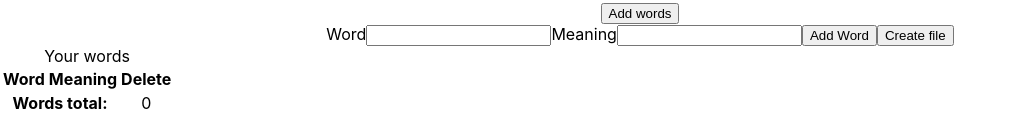
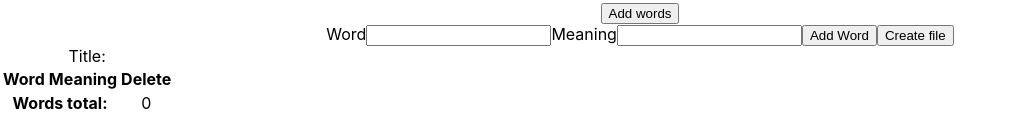
Before and after one commit to Konrad-Jalowy/reactlearnhelpers, a React (Create React App) app in the folder text-to-file-app/: page / in a window 1280 px wide. Shown: the part 607-743 px from the top of the page, without its empty margins (0-1014 px from the left). Built offline with nearby package versions, Linux system fonts and the light colour scheme.

Commit message:
were getting somewhere

```diff
--- a/text-to-file-app/src/App.js
+++ b/text-to-file-app/src/App.js
@@ -19,7 +19,7 @@ function App() {
       <WordsRFC setWords={setWords}  />
       <AddOneRFC setWords={setWords} />
       <CreateRFC url={url} setUrl={setUrl} words={words} title={title}/>
-      <WordsTableRFC words={words} deleteWord={deleteWord} qty={words.length} />
+      <WordsTableRFC words={words} deleteWord={deleteWord} qty={words.length} title={title} />
     </div>
   );
 }
--- a/text-to-file-app/src/components/WordsTableRFC.js
+++ b/text-to-file-app/src/components/WordsTableRFC.js
@@ -1,12 +1,10 @@
 
 import {WordsRow} from './WordsRowRFC';
-function WordsTableRFC({words, qty, deleteWord}){
+function WordsTableRFC({words, qty, deleteWord, title}){
     return (
         <>
         <table>
-        <caption>
-            Your words
-        </caption>
+        <caption>Title: {title}</caption>
         <thead>
             <tr>
             <th scope="col">Word</th>
```
